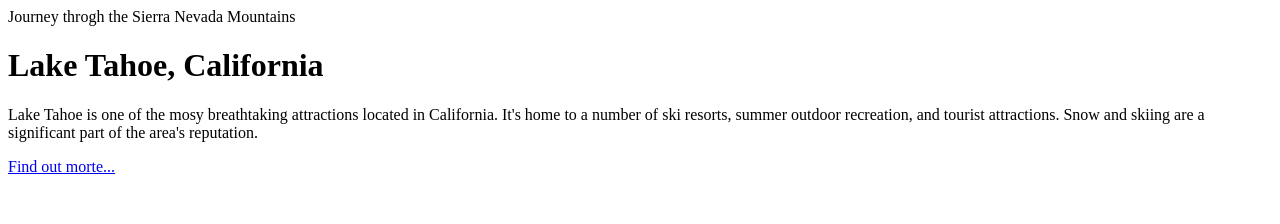
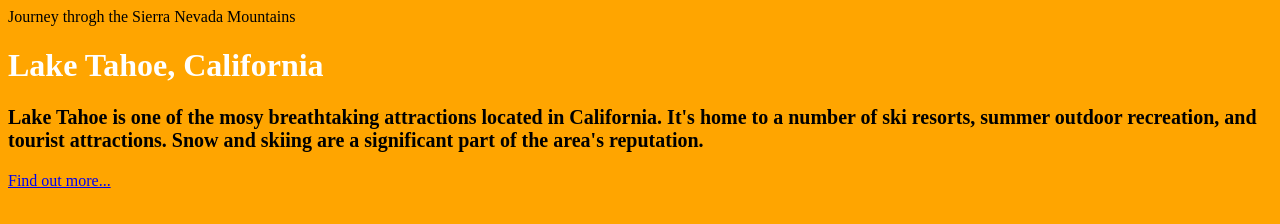
Before and after one commit to bmanandhar/css-basics, a plain HTML site: page index.html in a window 1280 px wide. Drawn offline with Linux system fonts and the light colour scheme.

Commit message:
style elements on html page

```diff
--- a/index.html
+++ b/index.html
@@ -1,21 +1,25 @@
-<!DOCTYPE html>
+<!doctype html>
 <html>
   <head>
     <title>Lake Tahoe</title>
+    <style>
+      p {
+          font-size: 20px;
+          font-weight: bold;
+      }
+    </style>
     <link href="">
 
   </head>
-  <body>
+  <body style="background: orange;">
     <header>
       <span>Journey throgh the Sierra Nevada Mountains</span>
-      <h1>Lake Tahoe, California</h1>
+      <h1 style="color: white;">Lake Tahoe, California</h1>
     </header>
     <p>
       Lake Tahoe is one of the mosy breathtaking attractions located in California. It's home to a number of ski resorts, summer outdoor recreation, and tourist attractions. Snow and skiing are a significant part of the area's reputation.
     </p>
-    <a href="#">Find out morte...</a>
+    <a href="#">Find out more...</a>
 
   </body>
-
-
 </html>
```
